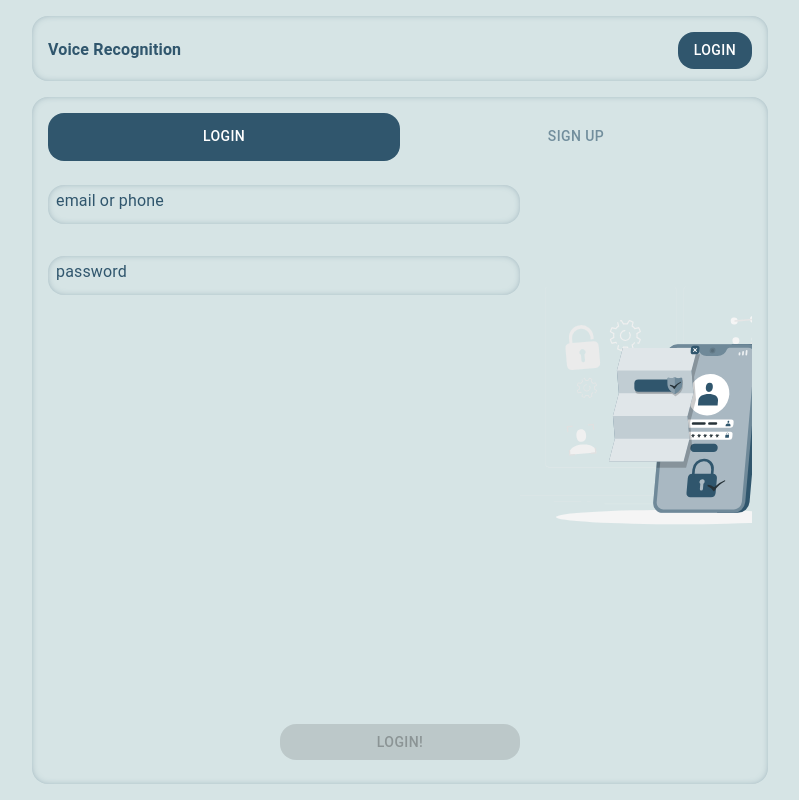
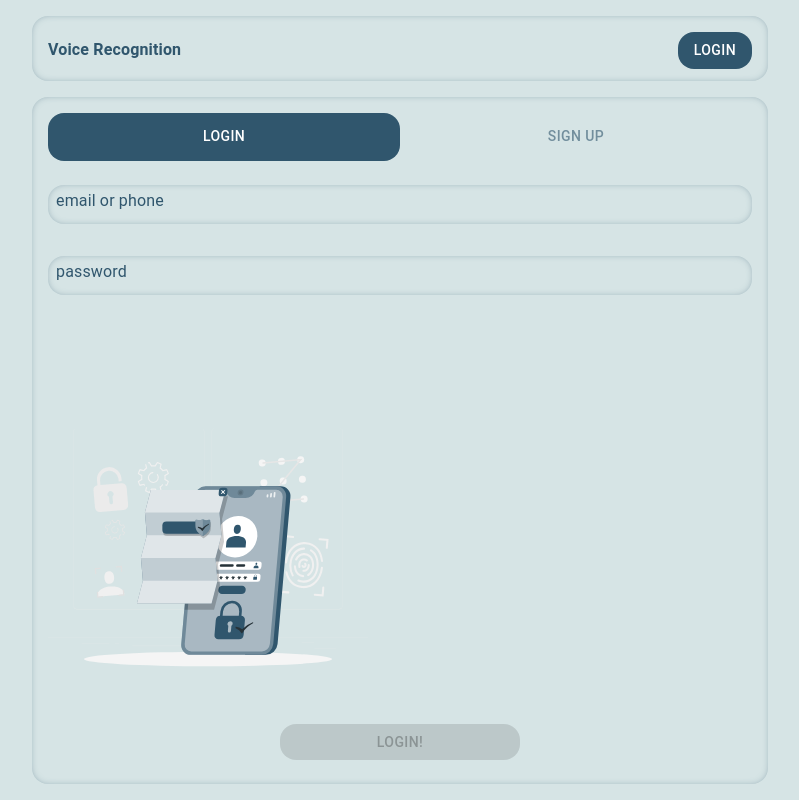
Before and after one commit to hodi14/SDC, a Next.js app: page /login in a window 1280 px wide. Shown: the whole page, without its empty margins (240-1039 px from the left). Built offline with nearby package versions, Linux system fonts and the light colour scheme.

Commit message:
fix: style bug

```diff
--- a/pages/login/index.jsx
+++ b/pages/login/index.jsx
@@ -219,6 +219,7 @@ const Login = () => {
         <FormGroup
           className={loginTab === 0 ? "maxHeightContainer" : ""}
           sx={{
+            flexDirection: "row",
             alignItems: "center",
 
             "@media(max-width: 576px)": {
```
